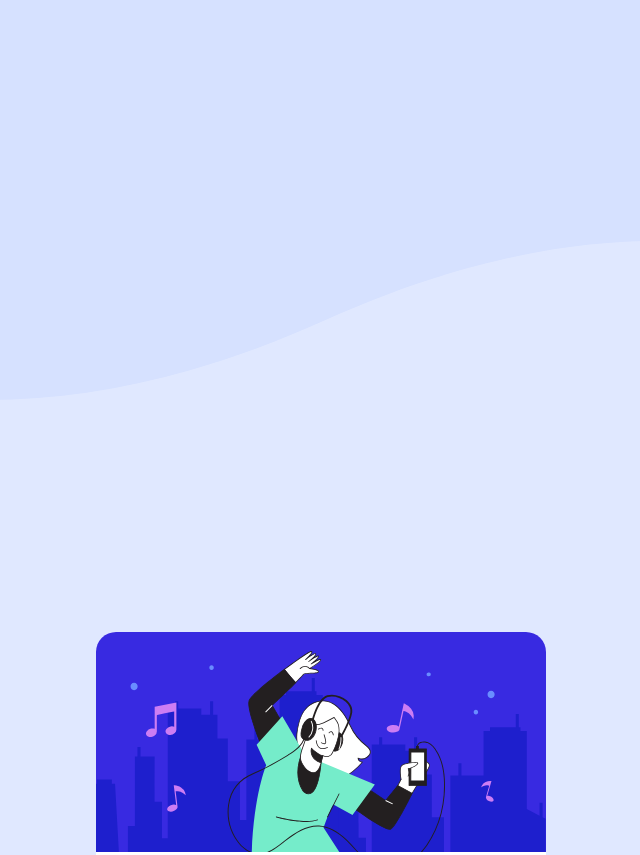
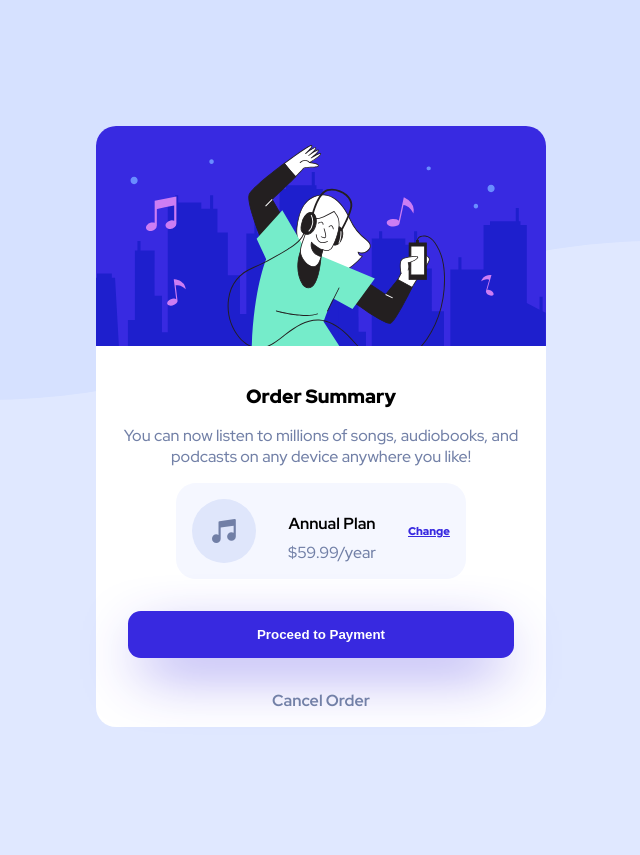
Before and after one commit to kord117/order-summary-component, a plain HTML site: page index.html in a window 1280 px wide. Shown: the top 855 px of the page, without its empty margins (319-959 px from the left). Drawn offline with Linux system fonts and the light colour scheme.

Commit message:
fix sizing on desktop

```diff
--- a/styles.css
+++ b/styles.css
@@ -46,8 +46,8 @@ main img {
   font-weight: 900;
 }
 
-.price p {
-  /* margin-top: 0rem; */
+.price div {
+  padding-top: 1rem;
 }
 
 h1 {
@@ -107,7 +107,7 @@ button:hover {
 @media only screen and (min-width: 600px) {
   main {
     max-width: 450px;
-    margin: 50% auto;
+    margin: 10% auto;
     flex-grow: 3;
   }
 
```
